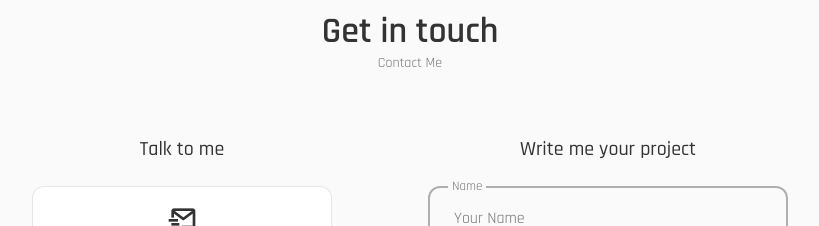
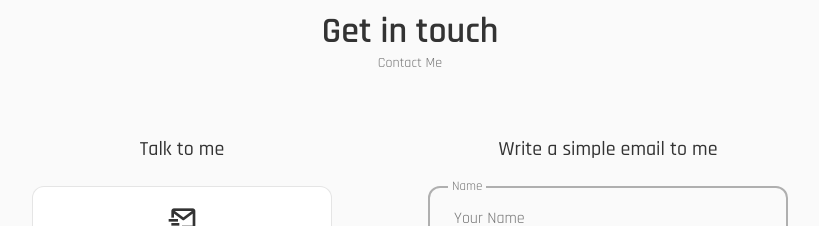
Before and after one commit to Na-David/Portfolio, a React (Create React App) app: page / in a window 1280 px wide. Shown: the part 3080-3306 px from the top of the page, without its empty margins (230-1049 px from the left). Built offline with nearby package versions, Linux system fonts and the light colour scheme; the HTML template or start-up script is replaced by a standard one.

Commit message:
email route

```diff
--- a/src/components/Contact/Contact.js
+++ b/src/components/Contact/Contact.js
@@ -73,7 +73,7 @@
         </div>
 
         <div className="contact__content">
-          <h3 className="contact__title">Write me your project</h3>
+          <h3 className="contact__title">Write a simple email to me</h3>
 
           <form ref={form} onSubmit={sendEmail} className="contact__form">
             <div className="contact__form-div">
```
